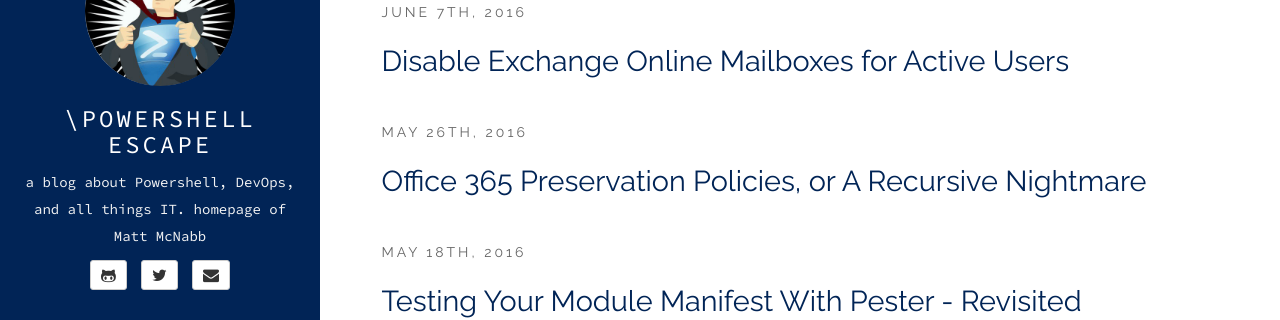
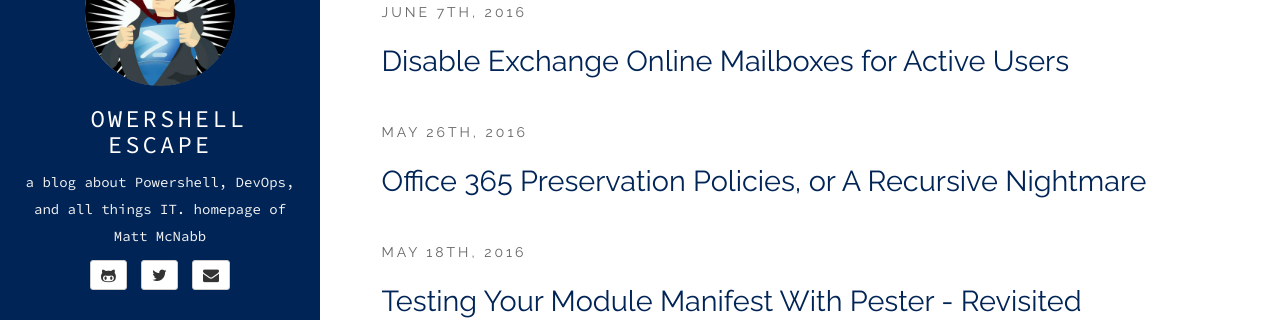
Before and after one commit to mattmcnabb/mattmcnabb.github.io, a Jekyll site: the page built from index.html, in a window 1280 px wide. Shown: the part 192-512 px from the top of the page. Built offline with Jekyll 4.4.1, drawn with Linux system fonts in a browser that asks for light colours; the list of posts is cut into pages by our own code.

Commit message:
Update title

```diff
--- a/_config.yml
+++ b/_config.yml
@@ -1,4 +1,4 @@
-title: \PowerShell Escape
+title: "\PowerShell Escape"
 description: "a blog about Powershell, DevOps, and all things IT. \r\n homepage of Matt McNabb"
 BASE_PATH:
 permalink: :title
```
